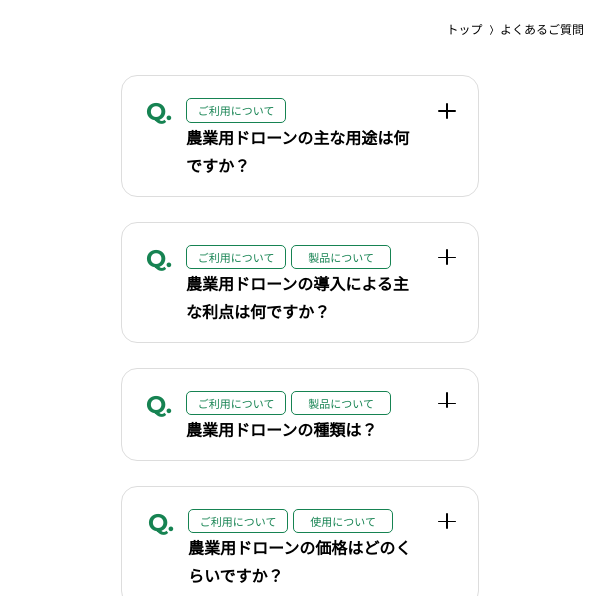
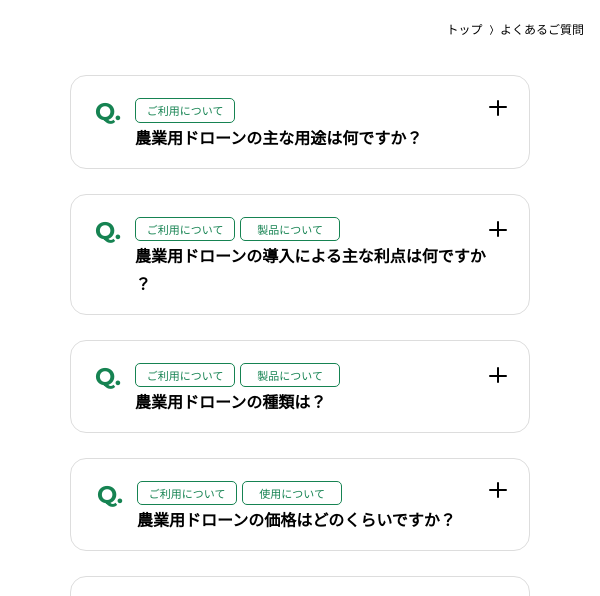
Before and after one commit to moe0617/-KiramekiFarm, a plain HTML site: page faq/index.html in a window 600 px wide. Shown: the part 151-747 px from the top of the page. Drawn offline with nearby package versions, Linux system fonts and the light colour scheme; some packages are replaced by stand-ins of ours; a script that the page names is missing.

Commit message:
2024/08/06 修正

```diff
--- a/assets/style/faq.css
+++ b/assets/style/faq.css
@@ -41,7 +41,6 @@ img {
 }
 
 .-faq__container__base {
-    width: 358px;
     padding: 22px 22px 17px 26px;
     border: 1px solid #ddd;
     border-radius: 16px;
@@ -50,6 +49,7 @@ img {
 @media (min-width: 500px) and (max-width: 767px) {
     .-faq__container__base {
         margin: 0 auto;
+        width: 460px;
     }
 }
 
@@ -125,6 +125,12 @@ img {
     }
 }
 
+@media (min-width: 500px) and (max-width: 767px) {
+    .-faq__detail__base {
+        width: 360px;
+    }
+}
+
 @media (min-width: 768px) {
     .-faq__detail__base {
         width: 550px;
@@ -146,7 +152,7 @@ img {
 
 .-faq__detail__base::before {
     width: 18px;
-    height: 1.5px;
+    height: 2px;
     right: 0;
     top: 15%;
 }
@@ -161,7 +167,7 @@ img {
 }
 
 .-faq__detail__base::after {
-    width: 1.5px;
+    width: 2px;
     height: 16px;
     right: 8.5px;
     top: 11%;
@@ -319,7 +325,7 @@ img {
 }
 
 @media (min-width: 768px) {
-    .header__hamburger__listgroup>li:nth-child(2)>a {
+    .header__hamburger__listgroup>li:nth-child(3)>a {
         color: #168352;
     }
 }
@@ -449,6 +455,12 @@ img {
     }
 }
 
+@media (max-width: 767px) {
+    .faq3__question__detail::after {
+        top: 17%;
+    }
+}
+
 .faq5__answer {
     margin-top: 14px;
 }
```
